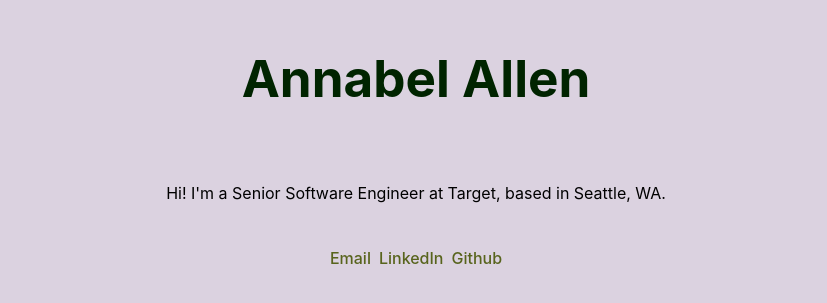
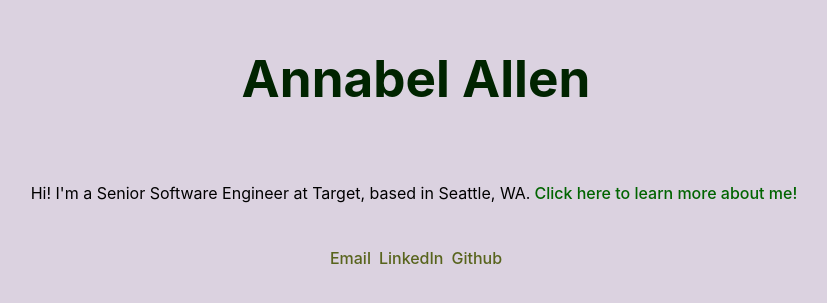
Before and after one commit to annabelja/annabel-allen-dot-com, a React (Vite) app: page / in a window 1280 px wide. Shown: the part 257-560 px from the top of the page, without its empty margins (224-1051 px from the left). Built offline with nearby package versions, Linux system fonts and the light colour scheme.

Commit message:
refactor home page

```diff
--- a/src/App.tsx
+++ b/src/App.tsx
@@ -1,21 +1,12 @@
 import './App.css'
 import { ContactLinks } from './components/ContactLinks'
+import { HomePage } from './HomePage'
 // import annabelInSeattleImage from './assets/Annabel_in_Seattle.jpg'
 
 function App() {
   return (
-    <div>
-      <h1 style={{color: '#002400'}}>Annabel Allen</h1>
-      {/*TODO: Move styles to css file */}
-      <div style={{display: 'flex', flexDirection: 'row', flexWrap: 'wrap', justifyContent: 'space-between'}}>
-      {/* <img src={annabelInSeattleImage} style={{borderRadius: '25px', maxWidth: '200px', padding: '25px', marginLeft: 'auto', marginRight: 'auto'}}/> */}
-      <p style={{alignContent: 'center', minWidth: '200px', marginLeft: 'auto', marginRight: 'auto', padding: '25px'}}>Hi! I&apos;m a Senior Software Engineer at Target, based in Seattle, WA.
-        {/*TODO: implement About section to link to here */}
-        {/* <a>
-        Click here to learn more about me!
-        </a> */}
-        </p>
-      </div>
+  <div>
+    <HomePage/>
       <footer>
         <ContactLinks/>
       </footer>
--- /dev/null
+++ b/src/HomePage.tsx
@@ -0,0 +1,17 @@
+export const HomePage = () => {
+    return (
+        <>
+        <h1 style={{color: '#002400'}}>Annabel Allen</h1>
+        {/*TODO: Move styles to css file */}
+        <div style={{display: 'flex', flexDirection: 'row', flexWrap: 'wrap', justifyContent: 'space-between'}}>
+        {/* <img src={annabelInSeattleImage} style={{borderRadius: '25px', maxWidth: '200px', padding: '25px', marginLeft: 'auto', marginRight: 'auto'}}/> */}
+        <p style={{alignContent: 'center', minWidth: '200px', marginLeft: 'auto', marginRight: 'auto', padding: '25px'}}>Hi! I&apos;m a Senior Software Engineer at Target, based in Seattle, WA.
+          {/*TODO: implement About section to link to here */}
+          <a href="/about" style={{ textDecoration: 'none', color: '#006400' }}>
+          Click here to learn more about me!
+          </a>
+          </p>
+        </div>
+        </>
+    )
+    }
```
